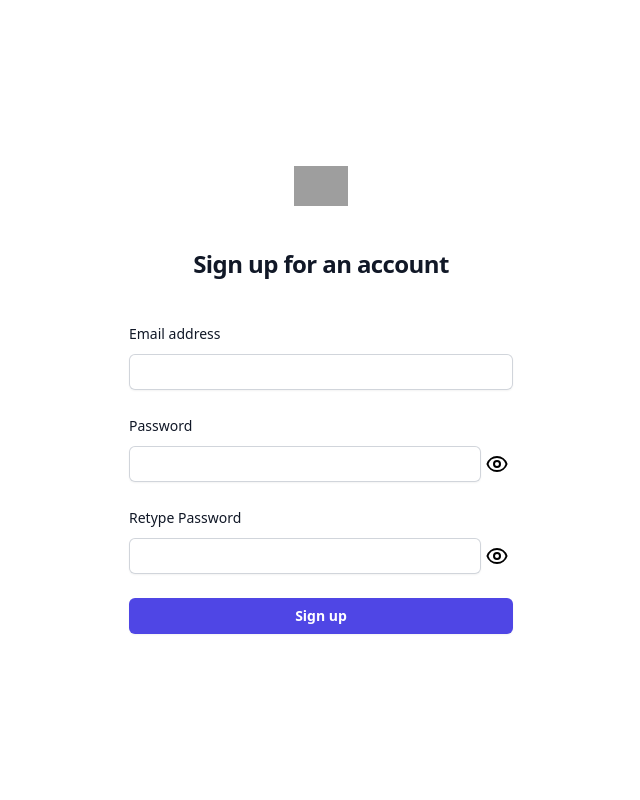
After one commit to Aravind142857/glink-website, a PHP site: page /public/signup.html in a window 1280 px wide. The commit adds this page. Shown: the whole page, without its empty margins (319-959 px from the left). Run offline with PHP 8.4, Linux system fonts and the light colour scheme; grey boxes are pictures that could not be loaded.

Commit message:
Signup added. Backend added

```diff
--- a/package.json
+++ b/package.json
@@ -1,6 +1,7 @@
 {
   "dependencies": {
     "@tailwindcss/forms": "^0.5.3",
+    "bcrypt": "^5.1.0",
     "body-parser": "^1.20.2",
     "cassandra-driver": "^4.6.4",
     "ejs": "^3.1.9",
--- a/public/css/output.css
+++ b/public/css/output.css
@@ -696,6 +696,10 @@ select {
   visibility: hidden;
 }
 
+.absolute {
+  position: absolute;
+}
+
 .relative {
   position: relative;
 }
@@ -704,6 +708,56 @@ select {
   position: sticky;
 }
 
+.-inset-4 {
+  inset: -1rem;
+}
+
+.-inset-24 {
+  inset: -6rem;
+}
+
+.inset-52 {
+  inset: 13rem;
+}
+
+.inset-56 {
+  inset: 14rem;
+}
+
+.inset-y-0 {
+  top: 0px;
+  bottom: 0px;
+}
+
+.inset-x-0 {
+  left: 0px;
+  right: 0px;
+}
+
+.-inset-x-4 {
+  left: -1rem;
+  right: -1rem;
+}
+
+.inset-x-full {
+  left: 100%;
+  right: 100%;
+}
+
+.-inset-x-full {
+  left: -100%;
+  right: -100%;
+}
+
+.inset-x-0\.5 {
+  left: 0.125rem;
+  right: 0.125rem;
+}
+
+.right-0 {
+  right: 0px;
+}
+
 .top-0 {
   top: 0px;
 }
@@ -714,6 +768,10 @@ select {
 
 .m-4 {
   margin: 1rem;
+}
+
+.m-auto {
+  margin: auto;
 }
 
 .mx-auto {
@@ -820,6 +886,14 @@ select {
 
 .w-full {
   width: 100%;
+}
+
+.w-10\/12 {
+  width: 83.333333%;
+}
+
+.w-11\/12 {
+  width: 91.666667%;
 }
 
 .max-w-sm {
@@ -890,6 +968,16 @@ select {
   border-radius: 0.375rem;
 }
 
+.rounded-l-md {
+  border-top-left-radius: 0.375rem;
+  border-bottom-left-radius: 0.375rem;
+}
+
+.rounded-r-md {
+  border-top-right-radius: 0.375rem;
+  border-bottom-right-radius: 0.375rem;
+}
+
 .border {
   border-width: 1px;
 }
@@ -1031,6 +1129,43 @@ select {
   padding-bottom: 0.5rem;
 }
 
+.px-1 {
+  padding-left: 0.25rem;
+  padding-right: 0.25rem;
+}
+
+.pr-3 {
+  padding-right: 0.75rem;
+}
+
+.pl-3 {
+  padding-left: 0.75rem;
+}
+
+.pl-10 {
+  padding-left: 2.5rem;
+}
+
+.pr-1 {
+  padding-right: 0.25rem;
+}
+
+.pr-2 {
+  padding-right: 0.5rem;
+}
+
+.pr-10 {
+  padding-right: 2.5rem;
+}
+
+.pr-1\.5 {
+  padding-right: 0.375rem;
+}
+
+.pr-0 {
+  padding-right: 0px;
+}
+
 .text-center {
   text-align: center;
 }
--- /dev/null
+++ b/public/signup.html
@@ -0,0 +1,108 @@
+<!DOCTYPE html>
+<html lang="en" class="h-full bg-white">
+<head>
+  <link rel="stylesheet" href="css/output.css">
+  <title>Title</title>
+</head>
+<body class="h-full">
+<div class="flex min-h-full flex-col justify-center px-6 py-12 lg:px-8">
+  <div class="sm:mx-auto sm:w-full sm:max-w-sm">
+    <img class="mx-auto h-10 w-auto" src="https://tailwindui.com/img/logos/mark.svg?color=indigo&shade=600" alt="Your Company">
+    <h2 class="mt-10 text-center text-2xl font-bold leading-9 tracking-tight text-gray-900">Sign up for an account</h2>
+  </div>
+
+  <div class="mt-10 sm:mx-auto sm:w-full sm:max-w-sm">
+    <form class="space-y-6" action="/__login" method="POST"> <!--Change to php-->
+      <div>
+        <label for="email" class="block text-sm font-medium leading-6 text-gray-900">Email address</label>
+        <div class="mt-2">
+          <input id="email" name="email" type="email" autocomplete="email" required class="block w-full rounded-md border-0 py-1.5 text-gray-900 shadow-sm ring-1 ring-inset ring-gray-300 placeholder:text-gray-400 focus:ring-2 focus:ring-inset focus:ring-indigo-600 sm:text-sm sm:leading-6">
+          <div id="email-error" class="hidden mt-2 text-red-800 text-xs">
+            invalid Email
+          </div>
+        </div>
+      </div>
+      <div>
+        <div class="flex items-center justify-between">
+          <label for="password" class="block text-sm font-medium leading-6 text-gray-900">Password</label>
+        </div>
+        <div class="mt-2 relative block">
+          <input id="password" name="password" type="password" autocomplete="off" required class="block w-11/12 rounded-md border-0 py-1.5 text-gray-900 shadow-sm ring-1 ring-inset ring-gray-300 placeholder:text-gray-400 focus:ring-2 focus:ring-inset focus:ring-indigo-600 sm:text-sm sm:leading-6">
+
+          <span id="pswd-invisible" class="absolute inset-y-0 right-0 flex items-center px-1 rounded-r-md">
+                    <svg class="w-6 h-6 m-auto" fill="none" stroke="currentColor" viewBox="0 0 24 24"
+                         xmlns="http://www.w3.org/2000/svg">
+                        <path stroke-linecap="round" stroke-linejoin="round" stroke-width="2" color="black"
+                              d="M15 12a3 3 0 11-6 0 3 3 0 016 0z"></path>
+                        <path stroke-linecap="round" stroke-linejoin="round" stroke-width="2"
+                              d="M2.458 12C3.732 7.943 7.523 5 12 5c4.478 0 8.268 2.943 9.542 7-1.274 4.057-5.064 7-9.542 7-4.477 0-8.268-2.943-9.542-7z">
+                        </path>
+                    </svg>
+                </span>
+          <span id="pswd-visible" class="absolute inset-y-0 right-0 flex items-center px-1 hidden">
+                    <svg class="w-6 h-6 m-auto" fill="none" stroke="currentColor" viewBox="0 0 24 24"
+                         xmlns="http://www.w3.org/2000/svg">
+                        <path stroke-linecap="round" stroke-linejoin="round" stroke-width="2"
+                              d="M13.875 18.825A10.05 10.05 0 0112 19c-4.478 0-8.268-2.943-9.543-7a9.97 9.97 0 011.563-3.029m5.858.908a3 3 0 114.243 4.243M9.878 9.878l4.242 4.242M9.88 9.88l-3.29-3.29m7.532 7.532l3.29 3.29M3 3l3.59 3.59m0 0A9.953 9.953 0 0112 5c4.478 0 8.268 2.943 9.543 7a10.025 10.025 0 01-4.132 5.411m0 0L21 21">
+                        </path>
+                    </svg>
+                </span>
+        </div>
+        <p id="domain" class="hidden text-red-800 text-xs">
+          <b>Invalid characters entered</b>
+        </p>
+        <p id="letter" class="hidden text-red-800 text-xs">
+          A <b>lowercase</b> letter
+        </p>
+        <p id="capital" class="hidden text-red-800 text-xs">
+          A <b>capital (uppercase)</b> letter
+        </p>
+        <p id="number" class="hidden text-red-800 text-xs">
+          A <b>number</b>
+        </p>
+        <p id="symbol" class="hidden text-red-800 text-xs">
+          A <b>symbol</b>
+        </p>
+        <p id="length" class="hidden text-red-800 text-xs">
+          Minimum <b>10 characters</b>
+        </p>
+      </div>
+        <div>
+        <div class="flex items-center justify-between">
+            <label for="check-password" class="block text-sm font-medium leading-6 text-gray-900">Retype Password</label>
+        </div>
+      <div class="mt-2 relative block">
+        <input id="check-password" name="check-password" type="password" autocomplete="off" required class="block w-11/12 rounded-md border-0 py-1.5 text-gray-900 shadow-sm ring-1 ring-inset ring-gray-300 placeholder:text-gray-400 focus:ring-2 focus:ring-inset focus:ring-indigo-600 sm:text-sm sm:leading-6">
+
+        <span id="check-pswd-invisible" class="absolute inset-y-0 right-0 flex items-center px-1 rounded-r-md">
+                    <svg class="w-6 h-6 m-auto" fill="none" stroke="currentColor" viewBox="0 0 24 24"
+                         xmlns="http://www.w3.org/2000/svg">
+                        <path stroke-linecap="round" stroke-linejoin="round" stroke-width="2" color="black"
+                              d="M15 12a3 3 0 11-6 0 3 3 0 016 0z"></path>
+                        <path stroke-linecap="round" stroke-linejoin="round" stroke-width="2"
+                              d="M2.458 12C3.732 7.943 7.523 5 12 5c4.478 0 8.268 2.943 9.542 7-1.274 4.057-5.064 7-9.542 7-4.477 0-8.268-2.943-9.542-7z">
+                        </path>
+                    </svg>
+                </span>
+        <span id="check-pswd-visible" class="absolute inset-y-0 right-0 flex items-center px-1 hidden">
+                    <svg class="w-6 h-6 m-auto" fill="none" stroke="currentColor" viewBox="0 0 24 24"
+                         xmlns="http://www.w3.org/2000/svg">
+                        <path stroke-linecap="round" stroke-linejoin="round" stroke-width="2"
+                              d="M13.875 18.825A10.05 10.05 0 0112 19c-4.478 0-8.268-2.943-9.543-7a9.97 9.97 0 011.563-3.029m5.858.908a3 3 0 114.243 4.243M9.878 9.878l4.242 4.242M9.88 9.88l-3.29-3.29m7.532 7.532l3.29 3.29M3 3l3.59 3.59m0 0A9.953 9.953 0 0112 5c4.478 0 8.268 2.943 9.543 7a10.025 10.025 0 01-4.132 5.411m0 0L21 21">
+                        </path>
+                    </svg>
+                </span>
+      </div>
+      <p id="check-password-error" class="hidden text-red-800 text x-s">
+        Passwords <b>do not</b> match
+      </p>
+    </div>
+      <div>
+        <button type="submit" class="flex w-full justify-center rounded-md bg-indigo-600 px-3 py-1.5 text-sm font-semibold leading-6 text-white shadow-sm hover:bg-indigo-500 focus-visible:outline focus-visible:outline-2 focus-visible:outline-offset-2 focus-visible:outline-indigo-600">Sign up</button>
+      </div>
+    </form>
+  </div>
+</div>
+<script src="./src/login.js"></script>
+</body>
+</html>
--- a/public/src/login.js
+++ b/public/src/login.js
@@ -1,6 +1,33 @@
 let email = document.getElementById("email");
 let password = document.getElementById("password");
+let pswd_visible = document.getElementById("pswd-visible");
+let pswd_invisible = document.getElementById("pswd-invisible");
+let check_pswd_visible = document.getElementById("check-pswd-visible");
+let check_pswd_invisible = document.getElementById("check-pswd-invisible");
+let check_password = document.getElementById("check-password");
+pswd_visible.addEventListener('click', () => {
+    pswd_visible.classList.add("hidden");
+    pswd_invisible.classList.remove("hidden");
+    password.type = "password";
+});
+pswd_invisible.addEventListener('click', () => {
+    pswd_invisible.classList.add("hidden");
+    pswd_visible.classList.remove("hidden");
+    password.type = "text";
+});
+check_pswd_visible.addEventListener('click', () => {
+    check_pswd_visible.classList.add("hidden");
+    check_pswd_invisible.classList.remove("hidden");
+    check_password.type = "password";
+});
+check_pswd_invisible.addEventListener('click', () => {
+    check_pswd_invisible.classList.add("hidden");
+    check_pswd_visible.classList.remove("hidden");
+    check_password.type = "text";
+});
 let emailRX = new RegExp("^[a-zA-Z0-9!#$%&'*+/=?^_`{|}~-]+(\\.[a-zA-Z0-9!#$%&'*+/=?^_`{|}~-]+)*@[A-Za-z0-9-]+(\\.[A-Za-z]+)+$");
+let domainError = document.getElementById("domain");
+let domainRX = new RegExp("^[a-zA-Z0-9!@#$%^&*]*$");
 let emailError = document.getElementById("email-error");
 let capsRX = new RegExp(".*[A-Z]+");
 let capsError = document.getElementById("capital");
@@ -12,6 +39,9 @@ let symbolRX = new RegExp(".*[!@#$%^&*]+");
 let symbolError = document.getElementById("symbol");
 let MIN_LENGTH = 10;
 let lenError = document.getElementById("length");
+let check_password_error = document.getElementById("check-password-error");
+
+
 email.addEventListener('keyup', function(event) {
     if (emailRX.test(email.value)) {
         console.log("email valid");
@@ -33,7 +63,7 @@ email.addEventListener('keyup', function(event) {
         return false;
     }
 });
-password.addEventListener('keyup', function() {
+password.addEventListener('keyup', () => {
     let pswd = password.value;
     if (!capsRX.test(pswd)) {
         capsError.classList.remove("hidden");
@@ -63,6 +93,13 @@ password.addEventListener('keyup', function() {
         symbolError.classList.add("hidden");
         symbolError.classList.remove("block");
     }
+    if (!domainRX.test(pswd)) {
+        domainError.classList.remove("hidden");
+        domainError.classList.add("block");
+    } else {
+        domainError.classList.add("hidden");
+        domainError.classList.remove("block");
+    }
     if (pswd.length < MIN_LENGTH) {
         lenError.classList.remove("hidden");
         lenError.classList.add("block");
@@ -81,4 +118,25 @@ password.addEventListener('keyup', function() {
         password.classList.remove("ring-red-400");
         password.classList.remove("focus:ring-red-400");
     }
-})
+});
+check_password.addEventListener("keyup", () => {
+    let check = check_password.value;
+    if (check !== password.value) {
+        check_password_error.classList.remove("hidden");
+        check_password_error.classList.add("block");
+    } else {
+        check_password_error.classList.add("hidden");
+        check_password_error.classList.remove("block")
+    }
+    if (check_password_error.classList.contains("block")) {
+        check_password.classList.remove("ring-green-400");
+        check_password.classList.remove("focus:ring-green-400");
+        check_password.classList.add("ring-red-400");
+        check_password.classList.add("focus:ring-red-400");
+    } else {
+        check_password.classList.add("ring-green-400");
+        check_password.classList.add("focus:ring-green-400");
+        check_password.classList.remove("ring-red-400");
+        check_password.classList.remove("focus:ring-red-400");
+    }
+});
```
Also changed, not shown: other parts of public/css/output.css (+44 -23 lines), Title.html (added, +78 -0 lines), public/login.html (+27 -5 lines), result.js (+42 -2 lines), package-lock.json.
